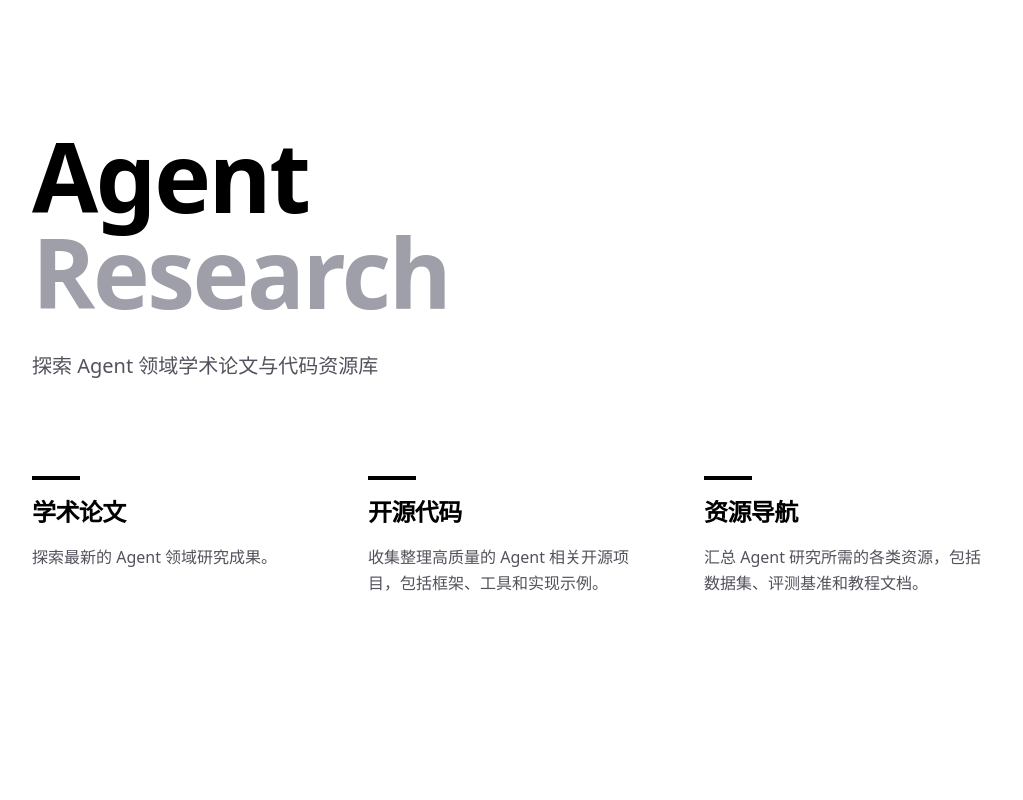
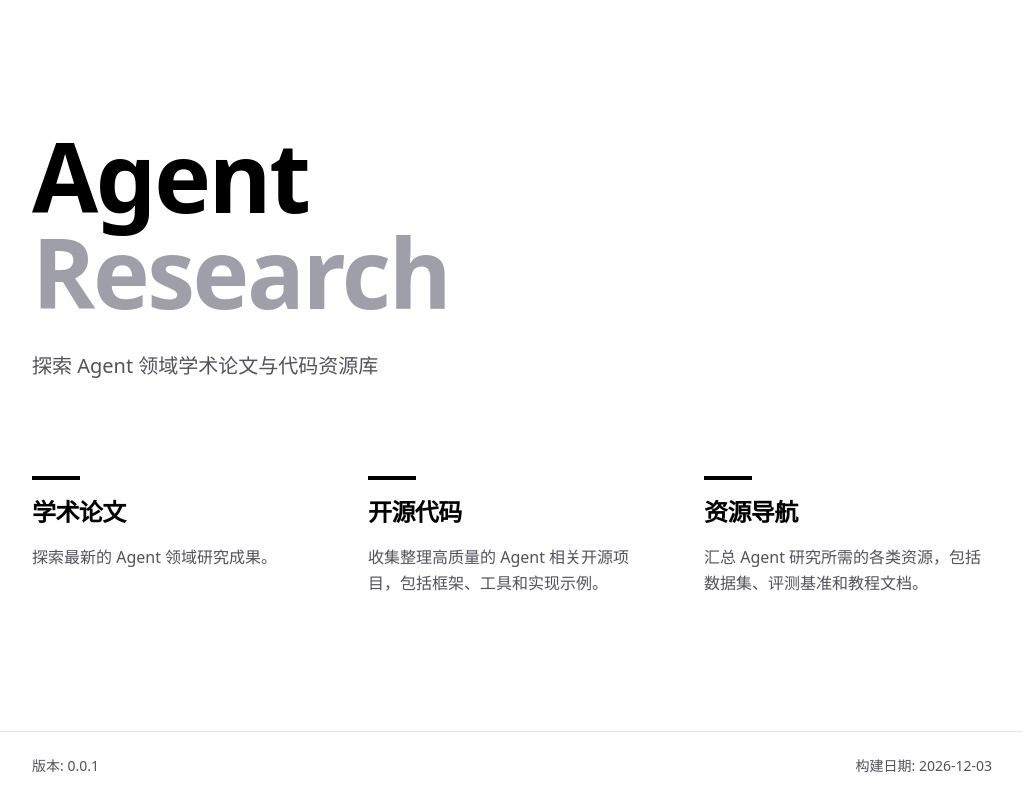
Before and after one commit to yc-w-cn/agent-research, a Next.js app: page /agent-research/ in a window 1280 px wide. Shown: the whole page, without its empty margins (128-1151 px from the left). Built offline with nearby package versions, Linux system fonts and the light colour scheme.

Commit message:
feat: 添加页脚组件并优化布局
添加页脚组件显示应用版本和构建日期
在布局中增加flex布局确保页脚始终在底部
移除多余的min-h-screen类

```diff
--- a/next.config.ts
+++ b/next.config.ts
@@ -1,4 +1,6 @@
 import type { NextConfig } from 'next';
+
+import packageJson from './package.json';
 
 const nextConfig: NextConfig = {
   output: 'export',
@@ -7,6 +9,10 @@ const nextConfig: NextConfig = {
   },
   basePath: '/agent-research',
   assetPrefix: '/agent-research',
+  env: {
+    APP_VERSION: packageJson.version,
+    BUILD_DATE: new Date().toISOString().split('T')[0],
+  },
 };
 
 export default nextConfig;
--- a/src/app/layout.tsx
+++ b/src/app/layout.tsx
@@ -2,6 +2,8 @@ import './globals.css';
 
 import type { Metadata } from 'next';
 import { Geist, Geist_Mono } from 'next/font/google';
+
+import Footer from '@/components/Footer';
 
 const geistSans = Geist({
   variable: '--font-geist-sans',
@@ -29,7 +31,10 @@ export default function RootLayout({
       <body
         className={`${geistSans.variable} ${geistMono.variable} antialiased`}
       >
-        {children}
+        <div className="flex min-h-screen flex-col">
+          <div className="flex-1">{children}</div>
+          <Footer />
+        </div>
       </body>
     </html>
   );
--- a/src/app/page.tsx
+++ b/src/app/page.tsx
@@ -2,7 +2,7 @@ import Link from 'next/link';
 
 export default function Home() {
   return (
-    <div className="min-h-screen bg-white text-black">
+    <div className="bg-white text-black">
       <main className="mx-auto max-w-5xl px-8 py-32">
         <header className="mb-24">
           <h1 className="text-8xl font-bold tracking-tight leading-none">
--- /dev/null
+++ b/src/components/Footer.tsx
@@ -0,0 +1,16 @@
+export default function Footer() {
+  const version = process.env.APP_VERSION || '0.0.1';
+  const buildDate =
+    process.env.BUILD_DATE || new Date().toISOString().split('T')[0];
+
+  return (
+    <footer className="border-t border-zinc-200 bg-white">
+      <div className="mx-auto max-w-5xl px-8 py-6">
+        <div className="flex items-center justify-between text-sm text-zinc-600">
+          <span>版本: {version}</span>
+          <span>构建日期: {buildDate}</span>
+        </div>
+      </div>
+    </footer>
+  );
+}
```
